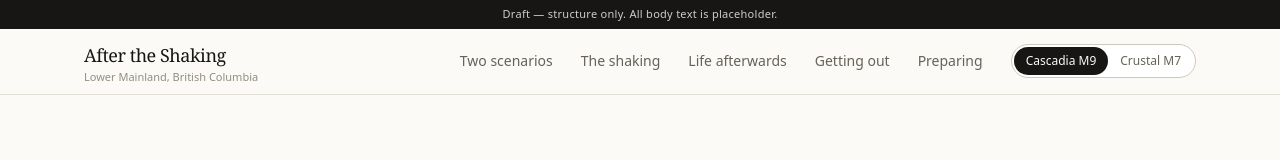
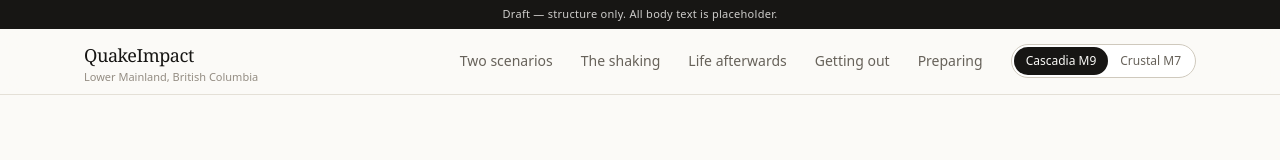
Before and after one commit to tartieret/quakeimpact.ca, a Next.js app: page / in a window 1280 px wide. Shown: the top 160 px of the page. Built offline with nearby package versions, Linux system fonts and the light colour scheme.

Commit message:
feat: Rename site to Quake Impact

```diff
--- a/src/app/layout.tsx
+++ b/src/app/layout.tsx
@@ -6,9 +6,17 @@ import { SITE } from "@/content/site";
 import "./globals.css";
 
 export const metadata: Metadata = {
+  metadataBase: new URL(SITE.url),
   title: { default: SITE.name, template: `%s — ${SITE.name}` },
   description: SITE.tagline,
   robots: { index: false, follow: false }, // draft — open up at launch
+  openGraph: {
+    type: "website",
+    siteName: SITE.name,
+    title: SITE.name,
+    description: SITE.tagline,
+    locale: "en_CA",
+  },
 };
 
 export default function RootLayout({
--- a/src/content/site.ts
+++ b/src/content/site.ts
@@ -2,8 +2,9 @@ import { loremLine } from "./lorem";
 import type { Band, Phase, Scenario, ScenarioId, SystemEntry } from "./types";
 
 export const SITE = {
-  /** Working title. Domain and name are deferred until the MVP content exists. */
-  name: "After the Shaking",
+  name: "QuakeImpact",
+  domain: "quakeimpact.ca",
+  url: "https://quakeimpact.ca",
   tagline:
     "What a major earthquake does to the Lower Mainland — and for how long",
   status: "Draft — structure only. All body text is placeholder.",
```
Also changed, not shown: 4 other files (tests, documents, lock files or other folders).
